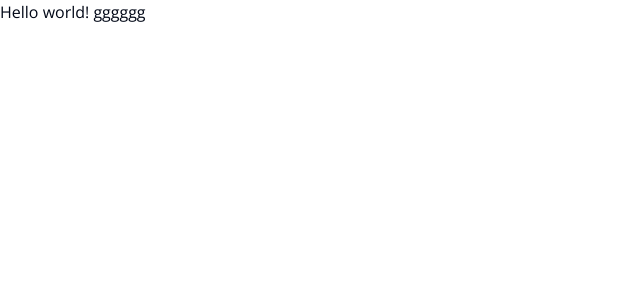
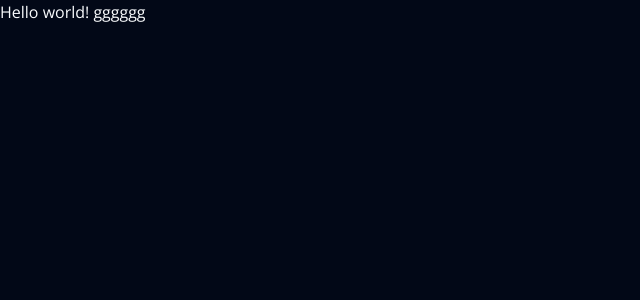
Before and after one commit to TJHSST-Botball-Org/website, a Next.js app: page / in a window 1280 px wide. Shown: the top 300 px of the page, without its empty margins (0-640 px from the left). Built offline with nearby package versions, Linux system fonts and the light colour scheme.

Commit message:
Force dark mode for now

```diff
--- a/app/layout.tsx
+++ b/app/layout.tsx
@@ -1,6 +1,7 @@
 import type { Metadata } from "next";
 import { Open_Sans as FontSans } from "next/font/google";
 import "./globals.css";
+import { ThemeProvider } from "@/components/theme-provider"
 
 import { cn } from "@/lib/utils"
 
@@ -24,7 +25,16 @@
       <body className={cn(
           "min-h-screen bg-background font-sans antialiased",
           fontSans.variable
-        )}>{children}</body>
+        )}>
+          <ThemeProvider
+            attribute="class"
+            defaultTheme="system"
+            enableSystem
+            disableTransitionOnChange
+          >
+            {children}
+          </ThemeProvider>
+        </body>
     </html>
   );
 }
--- a/app/page.tsx
+++ b/app/page.tsx
@@ -1,6 +1,13 @@
+"use client"
+
 import Image from "next/image";
+import { useTheme } from "next-themes"
 
 export default function Home() {
+  const { setTheme } = useTheme();
+
+  setTheme("dark");
+
   return (
     <main>
       Hello world! gggggg
--- /dev/null
+++ b/components/theme-provider.tsx
@@ -0,0 +1,9 @@
+"use client"
+
+import * as React from "react"
+import { ThemeProvider as NextThemesProvider } from "next-themes"
+import { type ThemeProviderProps } from "next-themes/dist/types"
+
+export function ThemeProvider({ children, ...props }: ThemeProviderProps) {
+  return <NextThemesProvider {...props}>{children}</NextThemesProvider>
+}
--- a/package.json
+++ b/package.json
@@ -13,6 +13,7 @@
     "clsx": "^2.1.1",
     "lucide-react": "^0.376.0",
     "next": "14.2.3",
+    "next-themes": "^0.3.0",
     "react": "^18",
     "react-dom": "^18",
     "tailwind-merge": "^2.3.0",
```
Also changed, not shown: 1 other file (tests, documents, lock files or other folders).
